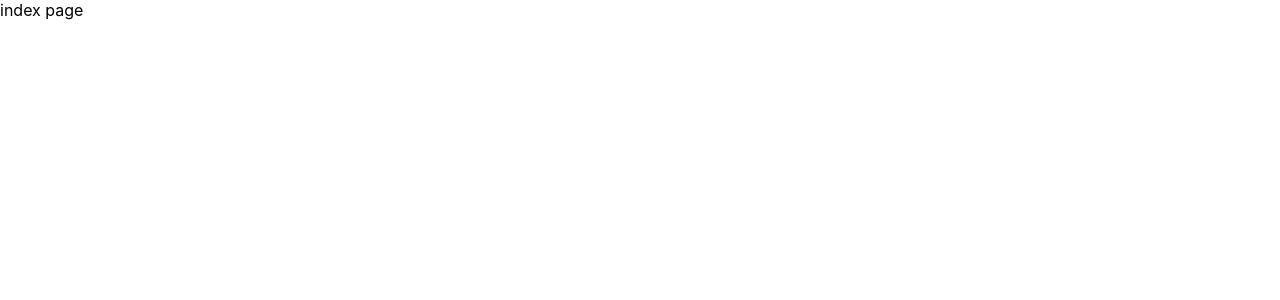
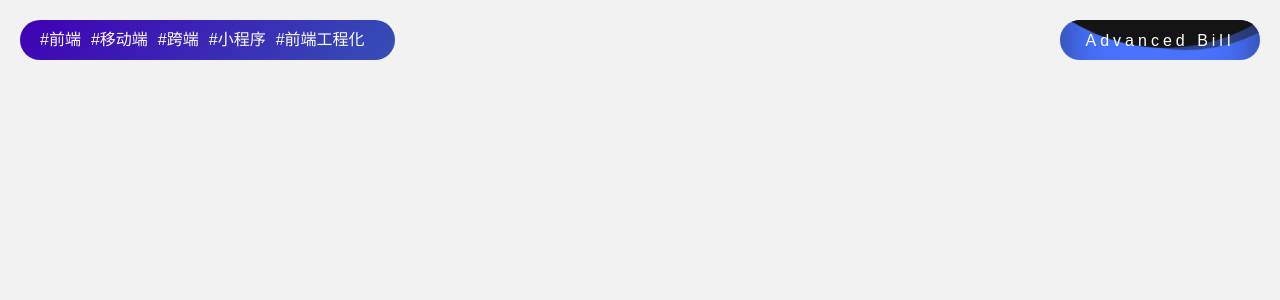
Before and after one commit to BCui4511/bill-web, a React (Create React App) app: page /index in a window 1280 px wide. Shown: the top 300 px of the page. Built offline with nearby package versions, Linux system fonts and the light colour scheme.

Commit message:
feat: 增加header

```diff
--- a/src/App.scss
+++ b/src/App.scss
@@ -1,38 +1,3 @@
 .App {
-  text-align: center;
+  //
 }
-
-.App-logo {
-  height: 40vmin;
-  pointer-events: none;
-}
-
-@media (prefers-reduced-motion: no-preference) {
-  .App-logo {
-    animation: App-logo-spin infinite 20s linear;
-  }
-}
-
-.App-header {
-  background-color: #282c34;
-  min-height: 100vh;
-  display: flex;
-  flex-direction: column;
-  align-items: center;
-  justify-content: center;
-  font-size: calc(10px + 2vmin);
-  color: white;
-}
-
-.App-link {
-  color: #61dafb;
-}
-
-@keyframes App-logo-spin {
-  from {
-    transform: rotate(0deg);
-  }
-  to {
-    transform: rotate(360deg);
-  }
-}
--- /dev/null
+++ b/src/components/List/index.tsx
@@ -0,0 +1,6 @@
+import { func } from 'prop-types';
+import { TYPE_ENUM } from '../../utils/types';
+
+export default function List() {
+  return null;
+}
--- a/src/index.css
+++ b/src/index.css
@@ -1,13 +1,12 @@
 body {
   margin: 0;
-  font-family: -apple-system, BlinkMacSystemFont, 'Segoe UI', 'Roboto', 'Oxygen',
-    'Ubuntu', 'Cantarell', 'Fira Sans', 'Droid Sans', 'Helvetica Neue',
-    sans-serif;
+  font-family: -apple-system, BlinkMacSystemFont, 'Segoe UI', 'Roboto', 'Oxygen', 'Ubuntu',
+    'Cantarell', 'Fira Sans', 'Droid Sans', 'Helvetica Neue', sans-serif;
   -webkit-font-smoothing: antialiased;
   -moz-osx-font-smoothing: grayscale;
+  background-color: #f2f2f2;
 }
 
 code {
-  font-family: source-code-pro, Menlo, Monaco, Consolas, 'Courier New',
-    monospace;
+  font-family: source-code-pro, Menlo, Monaco, Consolas, 'Courier New', monospace;
 }
--- /dev/null
+++ b/src/pages/index/index.scss
@@ -0,0 +1,111 @@
+.index-page {
+  padding-top: 20px;
+  .header-wrap {
+    padding-left: 20px;
+    .tag {
+      margin-right: 10px;
+    }
+  }
+  .name-tag {
+    height: 40px;
+    width: 200px;
+    line-height: 40px;
+    text-align: center;
+    position: fixed;
+    font-size: 16px;
+    top: 20px;
+    right: 20px;
+    display: block;
+    overflow: hidden;
+    border-radius: 20px;
+    border: none;
+
+    span {
+      position: relative;
+      color: #fff;
+      font-family: Arial;
+      letter-spacing: 4px;
+      z-index: 1;
+    }
+    .liquid {
+      position: absolute;
+      top: -80px;
+      left: 0;
+      width: 100%;
+      height: 200px;
+      background: #4973ff;
+      box-shadow: inset 0 0 50px rgba(0, 0, 0, 0.5);
+      transition: 0.5s;
+    }
+    .liquid::after,
+    .liquid::before {
+      content: '';
+      width: 200%;
+      height: 200%;
+      position: absolute;
+      top: 0;
+      left: 50%;
+      transform: translate(-50%, -75%);
+      background: #fff;
+    }
+
+    .liquid::before {
+      border-radius: 45%;
+      background: rgba(20, 20, 20, 1);
+      animation: animate 5s linear infinite;
+    }
+
+    .liquid::after {
+      border-radius: 40%;
+      background: rgba(20, 20, 20, 0.5);
+      animation: animate 10s linear infinite;
+    }
+  }
+
+  .name-tag:hover .liquid {
+    top: -95px;
+  }
+
+  .top-tip {
+    font-family: Arial;
+    height: 40px;
+    line-height: 40px;
+    padding: 0 20px;
+    background: linear-gradient(-45deg, #3f00b5, #9f69fe, #27c8b7, #3f00b5);
+    background-size: 800% 400%;
+    display: inline-block;
+    border: none;
+    border-radius: 20px;
+    font-size: 16px;
+    color: white;
+    transition: all 0.5s ease-in-out;
+  }
+}
+
+@keyframes gradient {
+  0% {
+    background-position: 0% 50%;
+  }
+
+  50% {
+    background-position: 100% 50%;
+  }
+
+  100% {
+    background-position: 0% 50%;
+  }
+}
+
+.top-tip:hover {
+  animation: gradient 5s infinite;
+}
+
+@keyframes animate {
+  0% {
+    transform: translate(-50%, -75%) rotate(0deg);
+  }
+
+  100% {
+    transform: translate(-50%, -75%) rotate(360deg);
+  }
+}
--- a/src/pages/index/index.tsx
+++ b/src/pages/index/index.tsx
@@ -1,7 +1,38 @@
 import * as React from 'react';
+import './index.scss';
+
+import { TAGS } from './utils/const';
 
 export default class indexPage extends React.Component {
+  renderHeader() {
+    return (
+      <header className="header-wrap">
+        <div className="top-tip">
+          {TAGS.map((item) => {
+            return (
+              <span className="tag" key={item}>
+                #{item}
+              </span>
+            );
+          })}
+        </div>
+      </header>
+    );
+  }
+  renderNameHeader() {
+    return (
+      <div className="name-tag">
+        <span>Advanced Bill</span>
+        <div className="liquid"></div>
+      </div>
+    );
+  }
   render() {
-    return <>index page</>;
+    return (
+      <div className="index-page">
+        {this.renderHeader()}
+        {this.renderNameHeader()}
+      </div>
+    );
   }
 }
--- /dev/null
+++ b/src/pages/index/utils/const.ts
@@ -0,0 +1 @@
+export const TAGS = ['前端', '移动端', '跨端', '小程序', '前端工程化'];
--- /dev/null
+++ b/src/utils/types.ts
@@ -0,0 +1,5 @@
+export enum TYPE_ENUM {
+  new,
+  tech,
+  life
+}
```
Also changed, not shown: src/components/BoxItem/index.tsx (added, +18 -0 lines), src/components/BoxItem/index.scss (added), src/components/List/index.scss (added).
